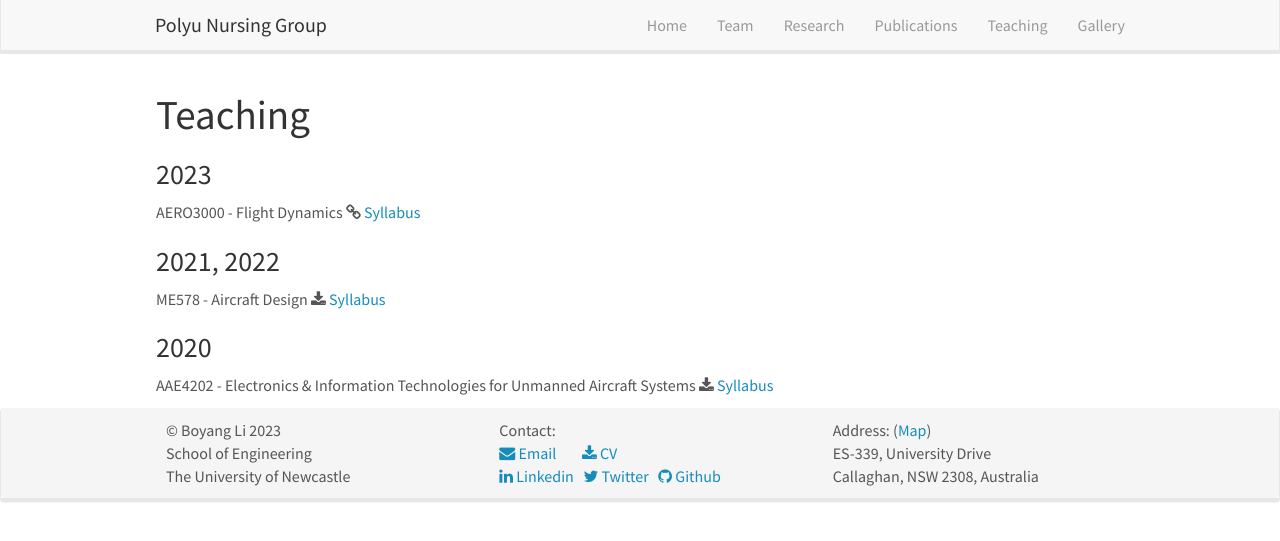
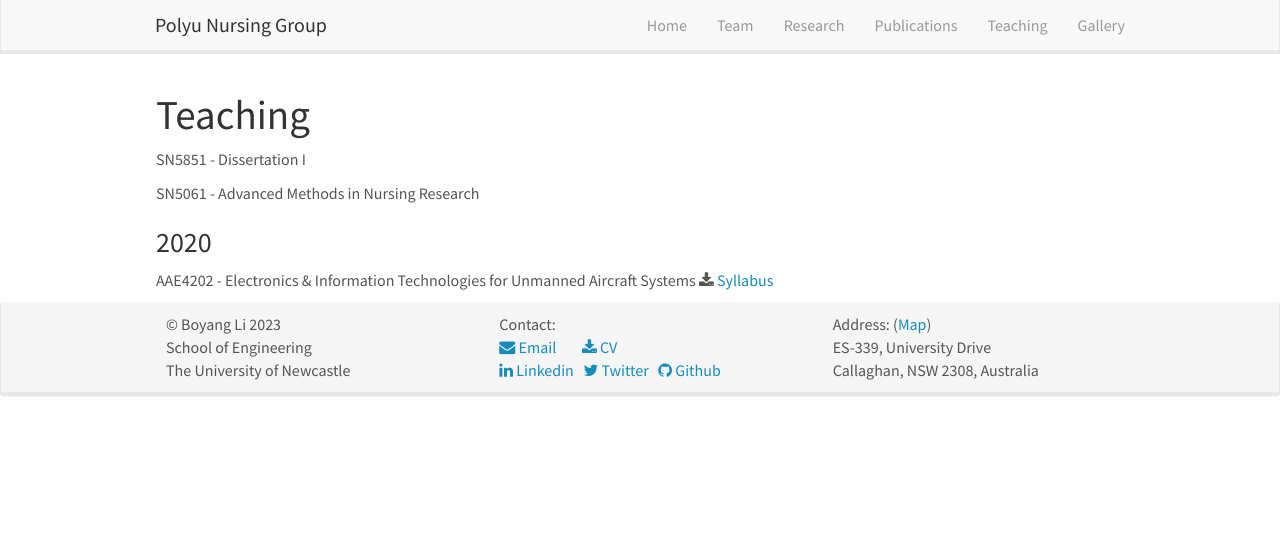
Before and after one commit to polyuly/SKYHMT.github.io, a Jekyll site: the page built from _pages/teaching.md, in a window 1280 px wide. Shown: the top 541 px of the page. Built offline with Jekyll 4.4.1, drawn with Linux system fonts in a browser that asks for light colours; nearby versions of some CDN libraries.

Commit message:
teaching

```diff
--- a/_pages/teaching.md
+++ b/_pages/teaching.md
@@ -8,12 +8,9 @@ permalink: /teaching
 
 # Teaching
 
-### 2023
-AERO3000 - Flight Dynamics <i class="fa fa-link"></i> [Syllabus](https://www.newcastle.edu.au/course/AERO3000)
+SN5851 - Dissertation I
 
-
-### 2021, 2022
-ME578 - Aircraft Design <i class="fa fa-download"></i> [Syllabus](/downloads/ME578_Teaching_Schedule.pdf)
+SN5061 - Advanced Methods in Nursing Research
 
 ### 2020
 AAE4202 - Electronics & Information Technologies for Unmanned Aircraft Systems <i class="fa fa-download"></i> [Syllabus](/downloads/AAE4202_Teaching_Schedule.pdf)
```
